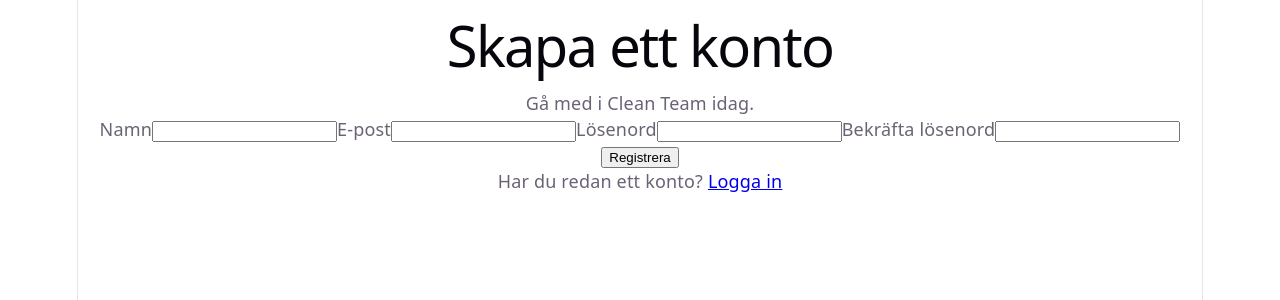
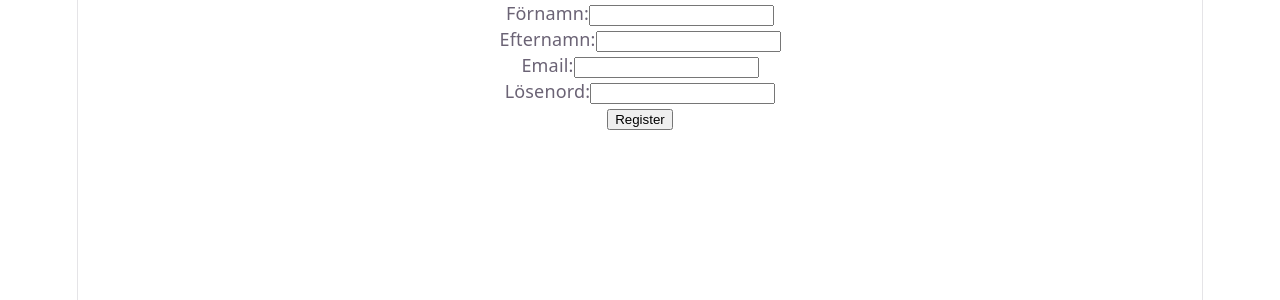
Before and after one commit to the-clean-team-6/cleanteamfront, a React (Vite) app: page /register in a window 1280 px wide. Shown: the top 300 px of the page. Built offline with nearby package versions, Linux system fonts and the light colour scheme.

Commit message:
AI had auto changed my regiisterpage. had to revamp to old version thats much simpler.
fuck AI.

also some more translation i found myself doing wrong. svengelsk is hard k.

```diff
--- a/src/pages/HomePage.tsx
+++ b/src/pages/HomePage.tsx
@@ -6,8 +6,8 @@ export default function HomePage() {
             <h1>Välkommen till Clean Team</h1>
             <p>Här kan du skapa ett konto eller logga in.</p>
             <nav aria-label="Account actions">
-                <Link to="/login">Log in</Link>
-                <Link to="/register">Register</Link>
+                <Link to="/login">Logga in</Link>
+                <Link to="/register">Registera dig</Link>
             </nav>
         </main>
     );
--- a/src/pages/RegisterPage.tsx
+++ b/src/pages/RegisterPage.tsx
@@ -1,134 +1,87 @@
-import { useState } from 'react';
-import { Link, useNavigate } from 'react-router-dom';
+import { useState } from "react"
 
-type RegisterForm = {
-    name: string;
-    email: string;
-    password: string;
-    confirmPassword: string;
-};
-
-export default function RegisterPage() {
-    const navigate = useNavigate();
-    const [form, setForm] = useState<RegisterForm>({
-        name: '',
-        email: '',
-        password: '',
-        confirmPassword: '',
-    });
-    const [error, setError] = useState('');
-    const [isSubmitting, setIsSubmitting] = useState(false);
-
-    const updateField = (field: keyof RegisterForm, value: string) => {
-        setForm((current) => ({ ...current, [field]: value }));
-    };
-
-    const handleSubmit = async (event: React.FormEvent<HTMLFormElement>) => {
-        event.preventDefault();
-        setError('');
-
-        if (form.password !== form.confirmPassword) {
-            setError('Lösenorden matchar inte.');
-            return;
+type FormData = {
+    firstname: string
+    lastname: string
+    email: string
+    password: string
 }
 
-        if (form.password.length < 8) {
-            setError('Lösenordet måste vara minst 8 tecken långt.');
-            return;
+export default function RegisterForm() {
+    const [formData, setFormData] = useState<FormData>({
+        firstname: "",
+        lastname: "",
+        email: "",
+        password: "",
+    })
+
+    const handleChange = (e: React.ChangeEvent<HTMLInputElement>) => {
+        setFormData({
+            ...formData,
+            [e.target.name]: e.target.value,
+        })
     }
 
-        setIsSubmitting(true);
-
-        try {
-            const response = await fetch('/api/register', {
-                method: 'POST',
-                headers: { 'Content-Type': 'application/json' },
-                body: JSON.stringify({
-                    name: form.name,
-                    email: form.email,
-                    password: form.password,
-                }),
-            });
-
-            if (!response.ok) {
-                throw new Error('Registreringen misslyckades. Försök igen.');
+    const handleSubmit = (e: React.FormEvent<HTMLFormElement>) => {
+        e.preventDefault()
+        console.log("Form submitted:", formData)
     }
 
-            navigate('/login');
-        } catch (submissionError) {
-            setError(
-                submissionError instanceof Error
-                    ? submissionError.message
-                    : 'Registreringen misslyckades. Försök igen.',
-            );
-        } finally {
-            setIsSubmitting(false);
-        }
-    };
-
     return (
-        <main className="register-page">
-            <section className="register-card" aria-labelledby="register-title">
-                <h1 id="register-title">Skapa ett konto</h1>
-                <p>Gå med i Clean Team idag.</p>
-
-                <form onSubmit={handleSubmit} noValidate>
-                    <label htmlFor="name">Namn</label>
+        <form onSubmit={handleSubmit}>
+            <div>
+                <label htmlFor="firstname">Förnamn:</label>
                 <input
-                        id="name"
-                        name="name"
                     type="text"
-                        value={form.name}
-                        onChange={(event) => updateField('name', event.target.value)}
-                        autoComplete="name"
+                    id="firstname"
+                    name="firstname"
+                    value={formData.firstname}
+                    onChange={handleChange}
+                    minLength={2}
+                    maxLength={100}
                     required
                 />
-
-                    <label htmlFor="email">E-post</label>
+            </div>
+            <div>
+                <label htmlFor="lastname">Efternamn:</label>
                 <input
+                    type="text"
+                    id="lastname"
+                    name="lastname"
+                    value={formData.lastname}
+                    onChange={handleChange}
+                    minLength={2}
+                    maxLength={100}
+                    required
+                />
+            </div>
+            <div>
+                <label htmlFor="email">Email:</label>
+                <input
+                    type="email"
                     id="email"
                     name="email"
-                        type="email"
-                        value={form.email}
-                        onChange={(event) => updateField('email', event.target.value)}
-                        autoComplete="email"
+                    value={formData.email}
+                    onChange={handleChange}
+                    maxLength={250}
                     required
                 />
-
-                    <label htmlFor="password">Lösenord</label>
+            </div>
+            <div>
+                <label htmlFor="password">Lösenord:</label>
                 <input
+                    type="password"
                     id="password"
                     name="password"
-                        type="password"
-                        value={form.password}
-                        onChange={(event) => updateField('password', event.target.value)}
-                        autoComplete="new-password"
-                        minLength={8}
+                    value={formData.password}
+                    onChange={handleChange}
+                    minLength={12}
+                    maxLength={250}
+                    pattern="^(?=.*[A-Z])(?=.*[^A-Za-z0-9]).{12,}$"
                     required
                 />
-
-                    <label htmlFor="confirmPassword">Bekräfta lösenord</label>
-                    <input
-                        id="confirmPassword"
-                        name="confirmPassword"
-                        type="password"
-                        value={form.confirmPassword}
-                        onChange={(event) => updateField('confirmPassword', event.target.value)}
-                        autoComplete="new-password"
-                        required
-                    />
-
-                    {error && <p role="alert" className="register-error">{error}</p>}
-
-                    <button type="submit" disabled={isSubmitting}>
-                        {isSubmitting ? 'Skapar konto…' : 'Registrera'}
-                    </button>
+            </div>
+            <button type="submit">Register</button>
         </form>
-
-                <p>
-                    Har du redan ett konto? <Link to="/login">Logga in</Link>
-                </p>
-            </section>
-        </main>
-    );
+    )
 }
```
Lines whose indentation alone changed are shown as unchanged.
